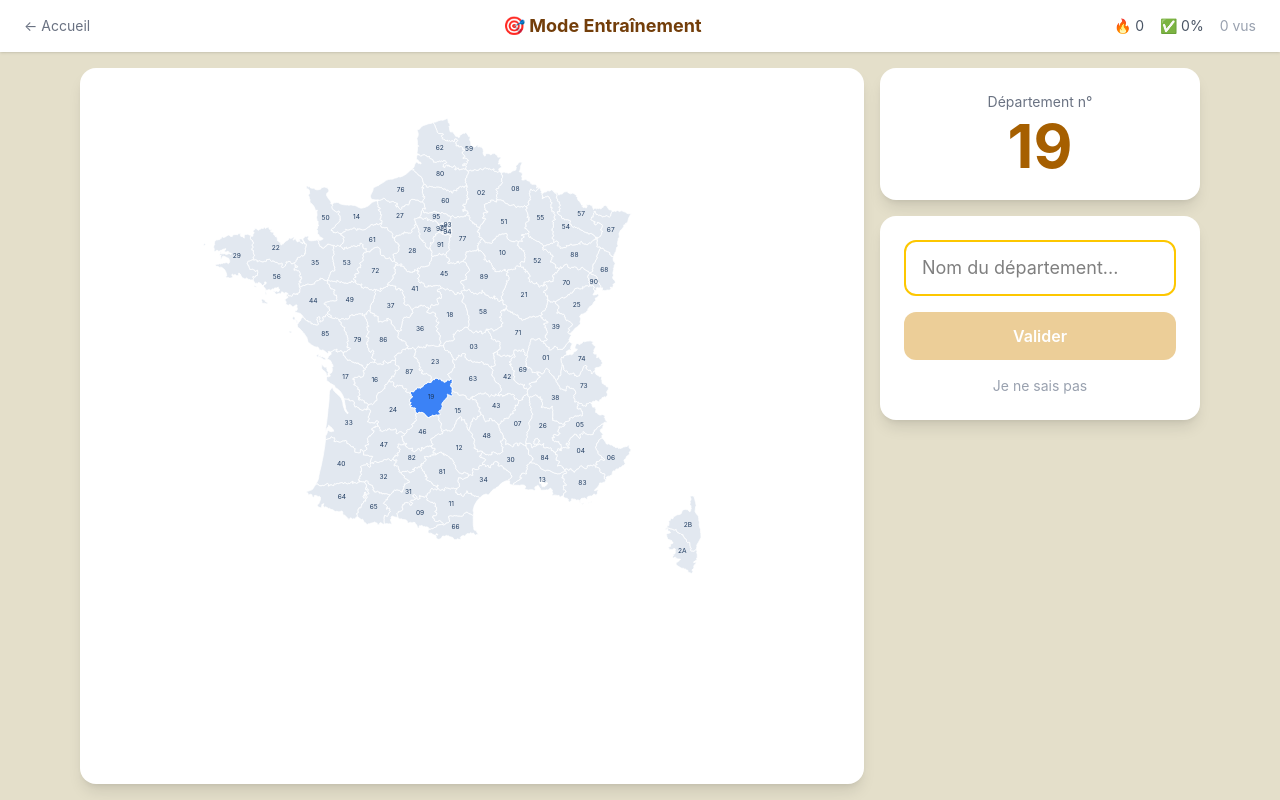
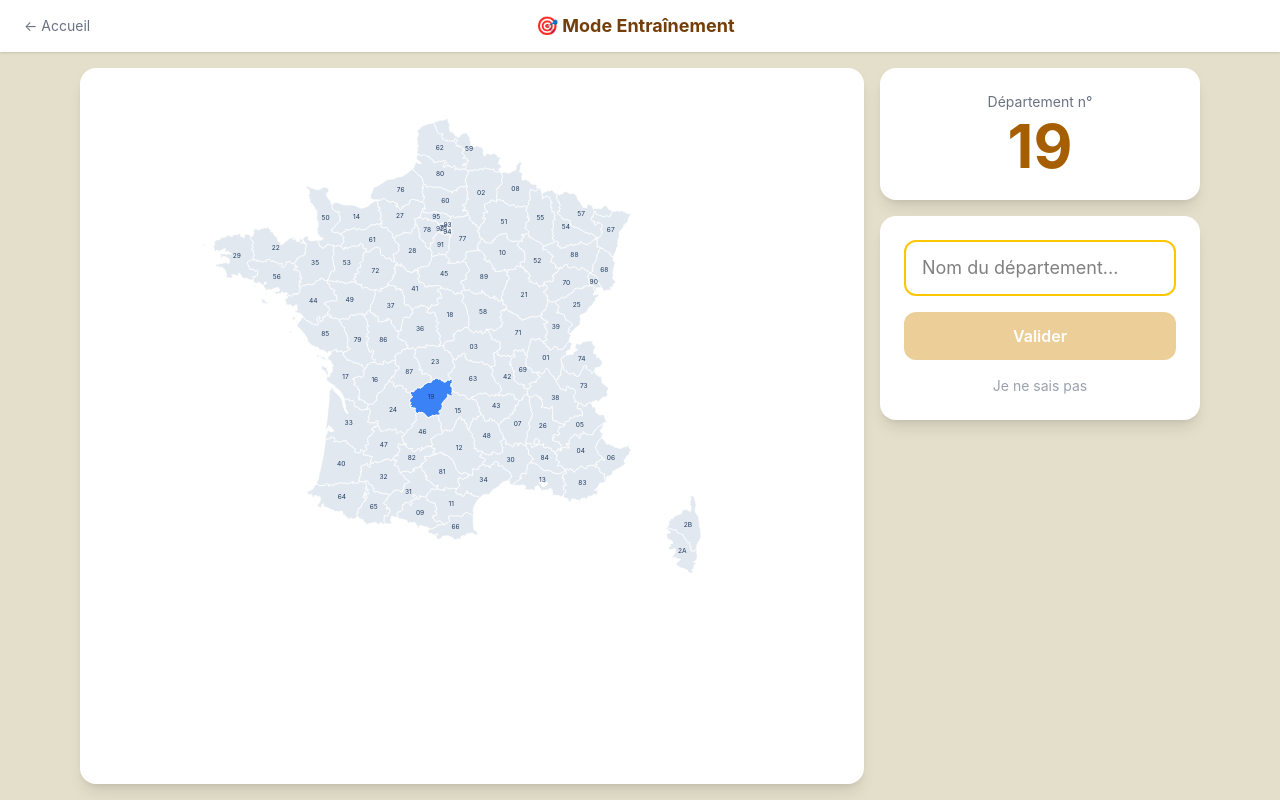
Before and after one commit to Loicrogue/france-geo-quiz, a React (Vite) app: page /training in a window 1280 px wide. Built offline with nearby package versions, Linux system fonts and the light colour scheme.

Commit message:
correction streak + suppress console.log

```diff
--- a/src/components/map/FranceMap.tsx
+++ b/src/components/map/FranceMap.tsx
@@ -25,7 +25,6 @@ export default function FranceMap({
   const svgRef = useRef<SVGSVGElement>(null)
 
   useEffect(() => {
-    console.log('FranceMap render — revealCode:', revealCode, 'correctCode:', correctCode)
     const loadMap = async () => {
       const geojson: FeatureCollection = await fetch('/departments.geojson').then(r => r.json())
 
--- a/src/pages/DailyMode.tsx
+++ b/src/pages/DailyMode.tsx
@@ -9,7 +9,12 @@ const MAX_GUESSES = 10
 
 export default function DailyMode() {
   const navigate = useNavigate()
-  const { initDaily, submitDailyGuess } = useGameStore()
+  const {
+    streak,
+    initDaily,
+    submitDailyGuess,
+    recordResult
+  } = useGameStore()
 
   // On lit daily directement à chaque render sans le destructurer
   const daily = useGameStore(state => state.daily)
@@ -22,8 +27,7 @@ export default function DailyMode() {
     if (initRef.current) return
     initRef.current = true
     initDaily()
-    localStorage.setItem('isAllowed', 'true')
-  }, [])
+  }, [initDaily])
 
   if (!daily) return null
 
@@ -56,14 +60,20 @@ export default function DailyMode() {
     const remaining = MAX_GUESSES - newGuesses.length
 
     if (result === 'correct') {
+      recordResult(true)
       setMessage({ text: '🎉 Bravo, bonne réponse !', type: 'info' })
     } else if (newStatus === 'lost') {
+      recordResult(false)
       setMessage({ text: `💀 Perdu ! C'était ${department.name}`, type: 'error' })
     } else {
       setMessage({ text: `❌ Raté ! Il te reste ${remaining} essai${remaining > 1 ? 's' : ''}`, type: 'error' })
     }
 
     setUserInput('')
+  }
+
+  const serieStreak = () => {
+    return streak <= 1 ? "jour" : "jours";
   }
 
   return (
@@ -75,9 +85,7 @@ export default function DailyMode() {
           ← Accueil
         </button>
         <h1 className="text-lg font-bold text-green-900">🗓️ Département du Jour</h1>
-        <div className="text-sm text-gray-500">
-          {new Date().toLocaleDateString('fr-FR', { day: 'numeric', month: 'long' })}
-        </div>
+        <span>Série de {streak} {serieStreak()}  🔥</span>
       </div>
 
       <div className="flex flex-col lg:flex-row flex-1 gap-4 p-4 max-w-6xl mx-auto w-full">
--- a/src/pages/Home.tsx
+++ b/src/pages/Home.tsx
@@ -2,15 +2,6 @@ import { useNavigate } from 'react-router-dom'
 
 export default function Home() {
   const navigate = useNavigate()
-
-  // visibility of TrainingMode based on DailyModeResult
-  if (localStorage.getItem("isAllowed")== null) {
-    localStorage.setItem("isAllowed","false")
-  }
-  const isAllowed = localStorage.getItem("isAllowed") ?? "false"
-  function showItem(isAllowed : string) {
-    return isAllowed == "true"
-  }
 
   return (
     <div className="min-h-screen bg-background-monSite flex flex-col items-center justify-center gap-8 p-4">
@@ -24,7 +15,7 @@ export default function Home() {
         </button>
         <button
           onClick={() => navigate('/training')}
-          className={`${showItem(isAllowed) ? "bg-yellow-600 hover:bg-yellow-700 cursor-pointer" : "bg-gray-600 hover:bg-gray-400 cursor-not-allowed"} text-white py-3 px-6 rounded-xl text-lg font-semibold transition`}
+          className="bg-yellow-600 hover:bg-yellow-700 cursor-pointer text-white py-3 px-6 rounded-xl text-lg font-semibold transition"
         >
           🎯 Mode Entraînement
         </button>
--- a/src/pages/TrainingMode.tsx
+++ b/src/pages/TrainingMode.tsx
@@ -10,9 +10,6 @@ export default function TrainingMode() {
     trainingQueue,
     currentTrainingIndex,
     trainingRevealed,
-    streak,
-    totalCorrect,
-    totalSeen,
     initTraining,
     nextTraining,
     revealTraining,
@@ -45,8 +42,6 @@ export default function TrainingMode() {
     nextTraining()
   }
 
-  const accuracy = totalSeen > 0 ? Math.round((totalCorrect / totalSeen) * 100) : 0
-
   return (
     <div className="min-h-screen bg-background-yellow-monSite flex flex-col">
 
@@ -59,10 +54,8 @@ export default function TrainingMode() {
           ← Accueil
         </button>
         <h1 className="text-lg font-bold text-yellow-900">🎯 Mode Entraînement</h1>
-        <div className="flex gap-4 text-sm text-gray-600">
-          <span>🔥 {streak}</span>
-          <span>✅ {accuracy}%</span>
-          <span className="text-gray-400">{totalSeen} vus</span>
+        <div className="flex opacity-0">
+          <span>← Accueil</span> {/* placeholder text */}
         </div>
       </div>
 
@@ -75,7 +68,6 @@ export default function TrainingMode() {
             highlightedCode={current.code}
             correctCode={feedback === 'correct' ? current.code : undefined}
             revealCode={feedback === 'wrong' && trainingRevealed ? current.code : undefined}
-            onDepartmentClick={(code, name) => console.log(code, name)}
           />
         </div>
 
```
